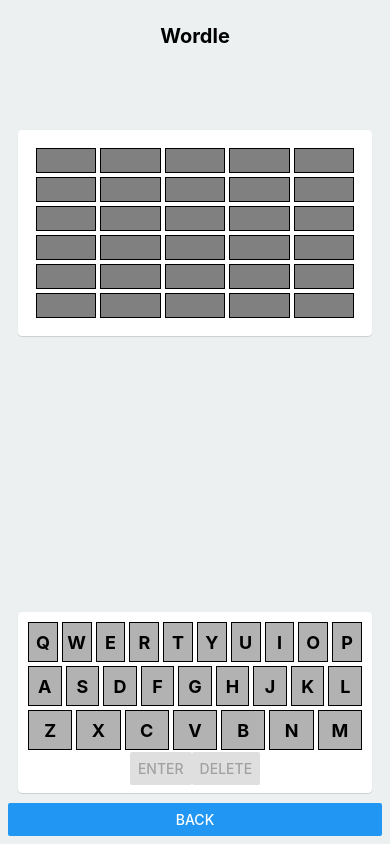
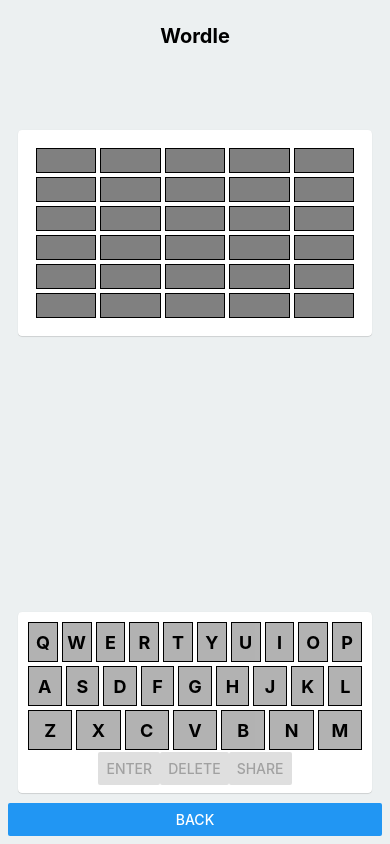
Before and after one commit to Bjastkuliar/react-native-wordle, a React Native app: screen / in a window 390 px wide. Both pictures are taken after a click on the button "START". Built offline with nearby package versions, Linux system fonts and the light colour scheme.

Commit message:
Added share, fixed Expo render warnings Share functionality now works, now ExpoGO (and console) does not print the "each child should have unique key prop" error

```diff
--- a/App.tsx
+++ b/App.tsx
@@ -25,7 +25,7 @@
 let share: string|null = null
 function appendGuess(guess: LetterGuess): string {
     let tmp = share;
-    let append = ' ';
+    let append: string;
     switch (guess.kind) {
         case 'correct': {
             append = '🟩';
@@ -88,7 +88,15 @@
             share+="\n"
         })
     }
-    return (<View style={{margin: 8}}>{allGuesses.map(g => <BoardRow letters={g}/>)}</View>)
+    return (
+        <View style={{margin: 8}}>
+                {allGuesses.map(
+                    g =>
+                        <BoardRow letters={g}/>
+                    )
+                }
+        </View>
+    )
 }
 
 const halves = <A,>(list:A[]): [A[],A[]] => {
@@ -135,8 +143,8 @@
     const rows =  ["QWERTYUIOP", "ASDFGHJKL", "ZXCVBNM"]
     // we have to group the guesses by letters, and for that we use the "zip" function
     const coloredRows:LetterGuess[][][] = rows.map(r => zip(games.map(game => bestGuesses(r, game.guesses, game.answer))))
-    const toKey = (guesses: LetterGuess[]) => <MultiKey guesses={guesses} onPress={onPress}/>
-    const toKeys = (row: LetterGuess[][]) => <View style={styles.row}>{row.map(g => toKey(g))}</View>
+    const toKey = (guesses: LetterGuess[]) => <MultiKey guesses={guesses} onPress={onPress} key={"key"+guesses.toString()}/>
+    const toKeys = (row: LetterGuess[][]) => <View style={styles.row} key={row.toString()}>{row.map(g => toKey(g))}</View>
 
     return (
       <View>
@@ -144,8 +152,15 @@
           <View style={[styles.row, styles.centered]}>
               <Button title="enter" onPress={onEnter} disabled={!valid}/>
               <Button title="delete" onPress={onDelete} disabled={empty}/>
+              <Button title="share" onPress={onShare} disabled={!areWordlesDone(games)}/>
           </View>
       </View>)
+}
+
+const areWordlesDone = (games: Wordle[]):boolean =>{
+    let done = false;
+    games.forEach(game => done = game.guesses.length == 6);
+    return done;
 }
 
 const Bar = ({title, percent, color}:{title: string, percent: number, color: "red"|"green"}) => (
@@ -256,7 +271,7 @@
   <ScrollView style={styles.container} contentContainerStyle={{justifyContent: 'center'}} >
     <Card style={styles.card}>
         <Text style={styles.paragraph}>{gameType} Settings</Text>
-        {words.map((word, index) => <WordleSettings init={init} gameIndex={index} list={answers} onSelect={selectWord} /> )}
+        {words.map((word, index) => <WordleSettings init={init} gameIndex={index} list={answers} onSelect={selectWord} key={"game"+index}/> )}
         <Button title="Add game" onPress={addGame} />
         <Button title="Remove game" onPress={removeGame} disabled={words.length <= 1}/>
         <Button title="Start" onPress={startGame} />
```
